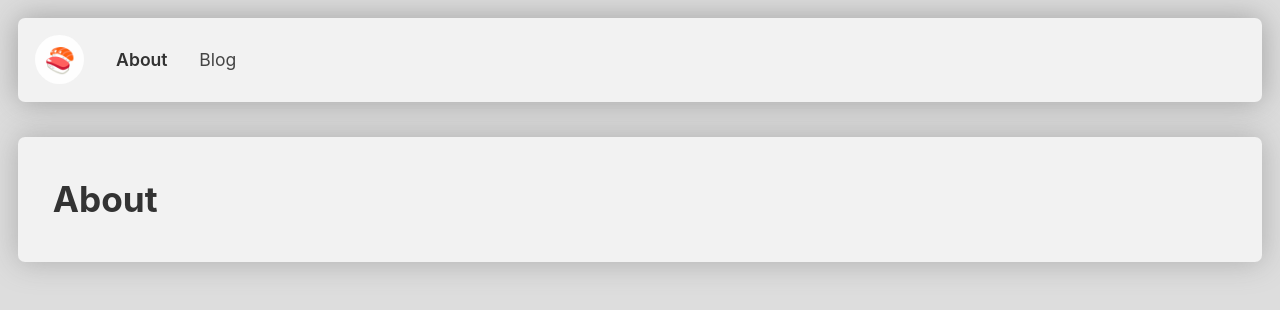
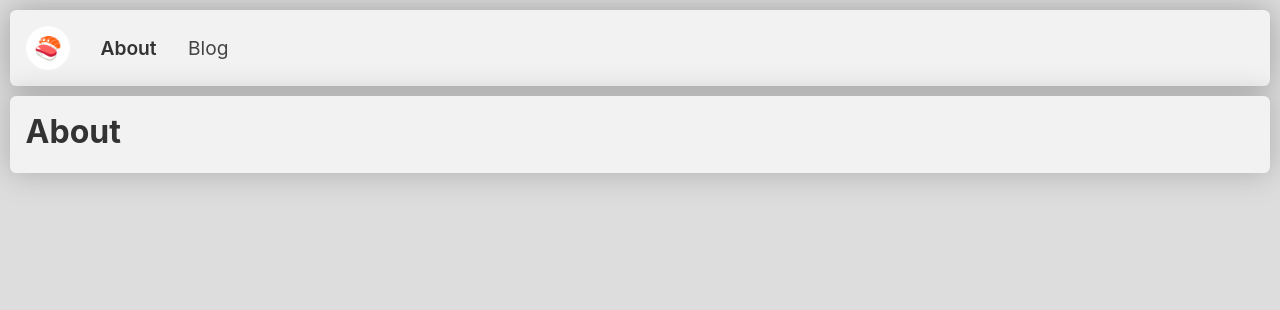
Before and after one commit to johnsonsu/johnsonsu.github.io, a Next.js app: page / in a window 1280 px wide. Shown: the top 310 px of the page. Built offline with nearby package versions, Linux system fonts and the light colour scheme.

Commit message:
Update style

```diff
--- a/components/Layout.js
+++ b/components/Layout.js
@@ -3,13 +3,8 @@ import Head from 'next/head'
 
 import Nav from './Nav'
 
-const siteTitleStyle = {
-  marginTop: '1em',
-  marginLeft: '0.5em',
-}
-
 const layoutStyle = {
-  padding: '1em',
+  padding: '0.6em',
 }
 
 const Layout = ({ children, title }) => (
--- a/components/Module.js
+++ b/components/Module.js
@@ -4,8 +4,8 @@ const containerStyle = {
   display: 'flex',
   flexDirection: 'column',
   backgroundColor: '#f2f2f2',
-  padding: '1em 2em',
-  marginTop: '2em',
+  padding: '1em',
+  marginTop: '0.6em',
   borderRadius: '0.4em',
   boxShadow: '0px 0px 30px 0px rgba(100, 100, 100, 0.4)',
 }
--- a/components/NavButton.js
+++ b/components/NavButton.js
@@ -10,6 +10,7 @@ const buttonStyle = {
 const linkStyle = {
   textDecoration: 'none',
   padding: '0.2em 0.4em',
+  fontSize: '1.2em',
 }
 
 const linkSelectedStyle = {
--- a/styles.css
+++ b/styles.css
@@ -5,7 +5,6 @@ body {
   color: #333;
   margin: 0;
   padding: 0;
-  font-size: 1.1em;
 }
 
 a {
@@ -15,3 +14,9 @@ a {
 a:hover {
   color: #666;
 }
+
+h1,
+h2,
+h3 {
+  margin: 0 0 0.2em 0;
+}
```
